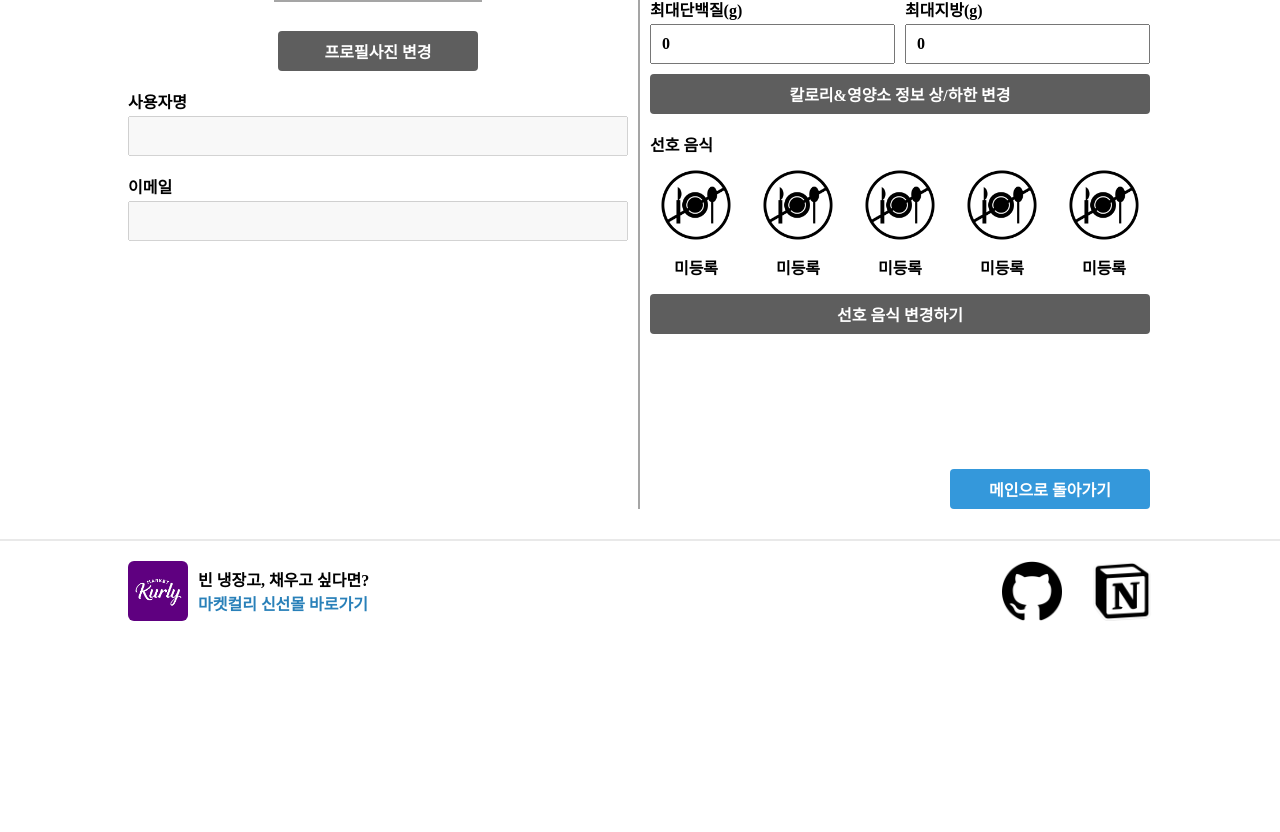
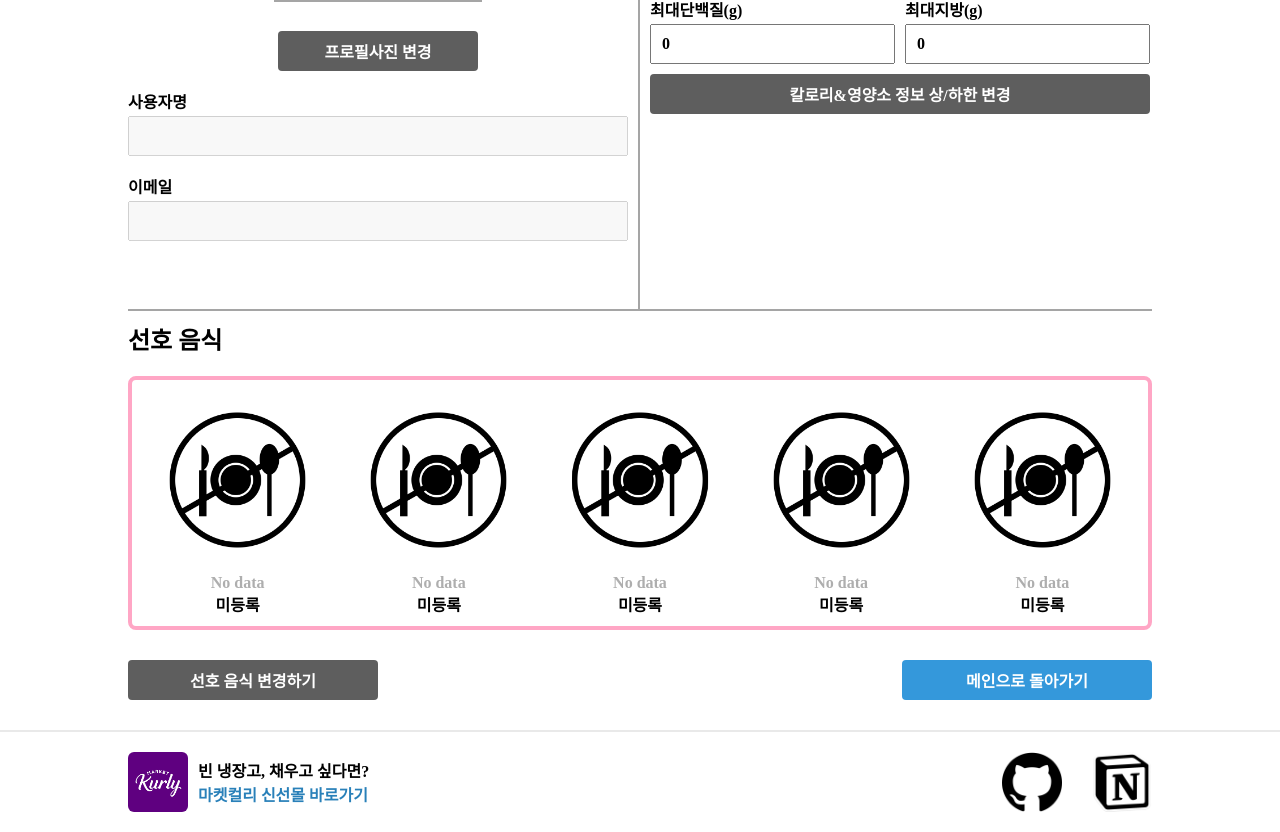
Before and after one commit to skku-graduate-work/frontend, a React (Create React App) app: page /profile in a window 1280 px wide. Shown: the part 473-1305 px from the top of the page. Before the commit the page ends 1114 px from the top, so only its background shows below. Built offline with nearby package versions, Linux system fonts and the light colour scheme; no server answers; a web font is replaced by a local one.

Commit message:
프로필페이지 선호음식 영역 디자인 대폭 개선

```diff
--- a/src/pages/MainPage/MainPage.jsx
+++ b/src/pages/MainPage/MainPage.jsx
@@ -38,6 +38,7 @@ export default function MainPage() {
   // 초기 엑세스 토큰 설정
   useEffect(() => {
     setAccessToken(getCookie("accessToken"));
+    window.scrollTo(0, 0);
   }, []);
 
   // 엑세스 토큰 로깅
--- a/src/pages/ProfilePage/ProfilePage.jsx
+++ b/src/pages/ProfilePage/ProfilePage.jsx
@@ -38,6 +38,11 @@ export default function ProfilePage(props) {
   const [FoodImgSource3, setFoodImgSource3] = useState("");
   const [FoodImgSource4, setFoodImgSource4] = useState("");
   const [FoodImgSource5, setFoodImgSource5] = useState("");
+  const [FoodName1En, setFoodName1En] = useState("No data");
+  const [FoodName2En, setFoodName2En] = useState("No data");
+  const [FoodName3En, setFoodName3En] = useState("No data");
+  const [FoodName4En, setFoodName4En] = useState("No data");
+  const [FoodName5En, setFoodName5En] = useState("No data");
   const [FoodName1, setFoodName1] = useState("미등록");
   const [FoodName2, setFoodName2] = useState("미등록");
   const [FoodName3, setFoodName3] = useState("미등록");
@@ -234,6 +239,11 @@ export default function ProfilePage(props) {
       setFoodImgSource5(
         favoriteFood[4].image.substring(1, favoriteFood[4].image.length - 1)
       );
+      setFoodName1En(favoriteFood[0].name_en);
+      setFoodName2En(favoriteFood[1].name_en);
+      setFoodName3En(favoriteFood[2].name_en);
+      setFoodName4En(favoriteFood[3].name_en);
+      setFoodName5En(favoriteFood[4].name_en);
       setFoodName1(favoriteFood[0].name_ko);
       setFoodName2(favoriteFood[1].name_ko);
       setFoodName3(favoriteFood[2].name_ko);
@@ -287,14 +297,13 @@ export default function ProfilePage(props) {
             }}
           ></span>
         </div>
-
         {/* 본문 */}
         <div style={{ width: "100%", display: "flex" }}>
           {/* Left */}
           <div
             style={{
               width: "calc(50% - 2px)",
-              height: "800px",
+              height: "600px",
               borderRight: "2px solid #a5a5a5",
             }}
           >
@@ -445,7 +454,7 @@ export default function ProfilePage(props) {
           <div
             style={{
               width: "calc(50% - 2px)",
-              height: "800px",
+              height: "600px",
               position: "relative", // 추가: 부모 요소에 상대적인 위치 지정
             }}
           >
@@ -772,27 +781,28 @@ export default function ProfilePage(props) {
             >
               칼로리&영양소 정보 상/하한 변경
             </button>
+          </div>
+        </div>
 
         {/* 선호 음식 */}
-            <div
+        <h2
           style={{
-                height: "20px",
-                marginTop: "20px",
-                paddingLeft: "10px",
-                display: "flex",
-                textAlign: "left",
-                alignItems: "center",
+            marginTop: "0",
+            borderTop: "2px solid #a5a5a5",
+            paddingTop: "10px",
             fontFamily: "NotoSans",
-                fontWeight: "700",
           }}
         >
           선호 음식
-            </div>
+        </h2>
 
         <div
           style={{
             marginTop: "5px",
-                marginLeft: "10px",
+            border: "4px solid #ffa6c5",
+            borderRadius: "8px",
+            padding: "10px",
+            boxSizing: "border-box",
             display: "flex",
             fontFamily: "NotoSans",
             fontWeight: "700",
@@ -804,67 +814,70 @@ export default function ProfilePage(props) {
             <img
               src={FoodImgSource1 ? FoodImgSource1 : NoFoodImg}
               alt="testIMG"
-                  style={{ width: "100%", height: "92px" }}
+              style={{ width: "calc(100% - 10px)", height: "180px" }}
             />
+            <span style={{ color: "#aeaeae" }}>{FoodName1En}</span>
+            <br />
             <span>{FoodName1}</span>
           </div>
 
           {/* 선호음식 2 */}
-              <div
-                style={{ width: "calc((100% - 40px) / 5)", marginLeft: "10px" }}
-              >
+          <div style={{ width: "calc((100% - 40px) / 5)", marginLeft: "10px" }}>
             <img
               src={FoodImgSource2 ? FoodImgSource2 : NoFoodImg}
               alt="testIMG"
-                  style={{ width: "100%", height: "92px" }}
+              style={{ width: "calc(100% - 10px)", height: "180px" }}
             />
+            <span style={{ color: "#aeaeae" }}>{FoodName2En}</span>
+            <br />
             <span>{FoodName2}</span>
           </div>
 
           {/* 선호음식 3 */}
-              <div
-                style={{ width: "calc((100% - 40px) / 5)", marginLeft: "10px" }}
-              >
+          <div style={{ width: "calc((100% - 40px) / 5)", marginLeft: "10px" }}>
             <img
               src={FoodImgSource3 ? FoodImgSource3 : NoFoodImg}
               alt="testIMG"
-                  style={{ width: "100%", height: "92px" }}
+              style={{ width: "calc(100% - 10px)", height: "180px" }}
             />
+            <span style={{ color: "#aeaeae" }}>{FoodName3En}</span>
+            <br />
             <span>{FoodName3}</span>
           </div>
 
           {/* 선호음식 4 */}
-              <div
-                style={{ width: "calc((100% - 40px) / 5)", marginLeft: "10px" }}
-              >
+          <div style={{ width: "calc((100% - 40px) / 5)", marginLeft: "10px" }}>
             <img
               src={FoodImgSource4 ? FoodImgSource4 : NoFoodImg}
               alt="testIMG"
-                  style={{ width: "100%", height: "92px" }}
+              style={{ width: "calc(100% - 10px)", height: "180px" }}
             />
+            <span style={{ color: "#aeaeae" }}>{FoodName4En}</span>
+            <br />
             <span>{FoodName4}</span>
           </div>
 
           {/* 선호음식 5 */}
-              <div
-                style={{ width: "calc((100% - 40px) / 5)", marginLeft: "10px" }}
-              >
+          <div style={{ width: "calc((100% - 40px) / 5)", marginLeft: "10px" }}>
             <img
               src={FoodImgSource5 ? FoodImgSource5 : NoFoodImg}
               alt="testIMG"
-                  style={{ width: "100%", height: "92px" }}
+              style={{ width: "calc(100% - 10px)", height: "180px" }}
             />
+            <span style={{ color: "#aeaeae" }}>{FoodName5En}</span>
+            <br />
             <span>{FoodName5}</span>
           </div>
         </div>
+
+        {/* button area */}
+        <div style={{ marginTop: "30px", display: "flex" }}>
           <button
             type="submit"
             onClick={showModal4}
             style={{
-                width: "calc(100% - 10px)",
+              width: "250px",
               height: "40px",
-                marginTop: "15px",
-                marginLeft: "10px",
               display: "block",
               backgroundColor: "#5E5E5E",
               color: "#FFFFFF",
@@ -884,11 +897,9 @@ export default function ProfilePage(props) {
             type="button"
             onClick={handleToMain}
             style={{
-                position: "absolute", // 추가: 절대적인 위치 지정
-                bottom: "0", // 추가: 아래에서 0px 떨어진 위치
-                right: "0", // 추가: 오른쪽에서 0px 떨어진 위치
-                width: "200px",
+              width: "250px",
               height: "40px",
+              marginLeft: "auto",
               display: "inline-block",
               backgroundColor: "#3498DB",
               color: "#FFFFFF",
@@ -902,7 +913,6 @@ export default function ProfilePage(props) {
           >
             메인으로 돌아가기
           </button>
-          </div>
         </div>
       </div>
 
```
Lines whose indentation alone changed are shown as unchanged.
